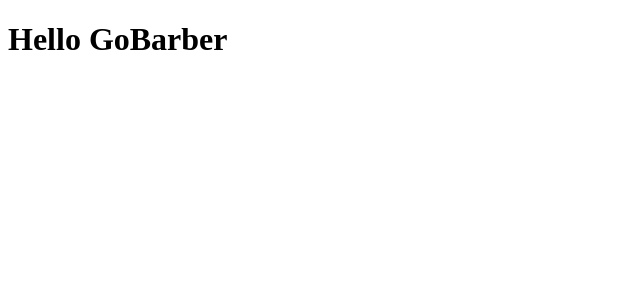
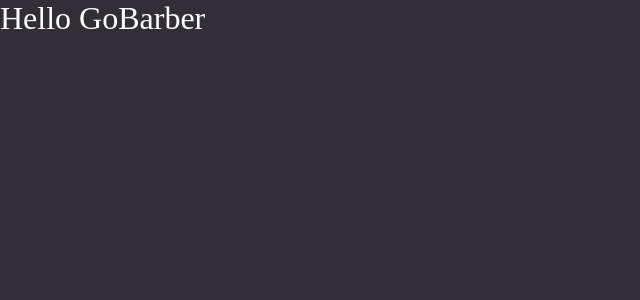
Before and after one commit to felbgs12/gobarber-reactjs, a React (Create React App) app: page / in a window 1280 px wide. Shown: the top 300 px of the page, without its empty margins (0-640 px from the left). Built offline with nearby package versions, Linux system fonts and the light colour scheme.

Commit message:
Project configuration, globalStyle aplied

```diff
--- a/package.json
+++ b/package.json
@@ -13,6 +13,7 @@
     "react": "^16.13.1",
     "react-dom": "^16.13.1",
     "react-scripts": "3.4.1",
+    "styled-components": "^5.1.1",
     "typescript": "~3.7.2"
   },
   "scripts": {
@@ -38,7 +39,7 @@
   },
   "devDependencies": {
     "@types/react-router-dom": "^5.1.5",
-    "@types/styled-components": "^5.1.0",
+    "@types/styled-components": "^5.1.1",
     "@typescript-eslint/eslint-plugin": "^3.5.0",
     "@typescript-eslint/parser": "^3.5.0",
     "eslint": "6.8.0",
--- a/public/index.html
+++ b/public/index.html
@@ -6,6 +6,11 @@
     <meta name="theme-color" content="#FF9000" />
 
     <title>GoBarber</title>
+
+    <link
+      href="https://fonts.googleapis.com/css2?family=Roboto:wght@400;500&display=swap"
+      rel="stylesheet"
+    />
   </head>
   <body>
     <noscript>You need to enable JavaScript to run this app.</noscript>
--- a/src/App.tsx
+++ b/src/App.tsx
@@ -1,5 +1,12 @@
 import React from 'react';
 
-const App: React.FC = () => <h1>Hello GoBarber</h1>;
+import GlobalStyle from './styles/global';
+
+const App: React.FC = () => (
+  <>
+    <h1>Hello GoBarber</h1>
+    <GlobalStyle />
+  </>
+);
 
 export default App;
--- /dev/null
+++ b/src/styles/global.ts
@@ -0,0 +1,29 @@
+import { createGlobalStyle } from 'styled-components';
+
+export default createGlobalStyle`
+  * {
+    margin: 0;
+    padding: 0;
+    box-sizing: border-box;
+    outline: 0;
+  }
+
+  body {
+    background: #312E38;
+    color: #fff;
+    -webkit-font-smoothing: antialiased;
+  }
+
+  body, input, button {
+    font-family: 'Roboto Slab', serif;
+    font-size: 16px;
+  }
+
+  h1, h2, h3, h4, h5, h6, strong {
+    font-weight: 500;
+  }
+
+  button {
+    cursor: pointer;
+  }
+`;
```
Also changed, not shown: 1 other file (tests, documents, lock files or other folders).
